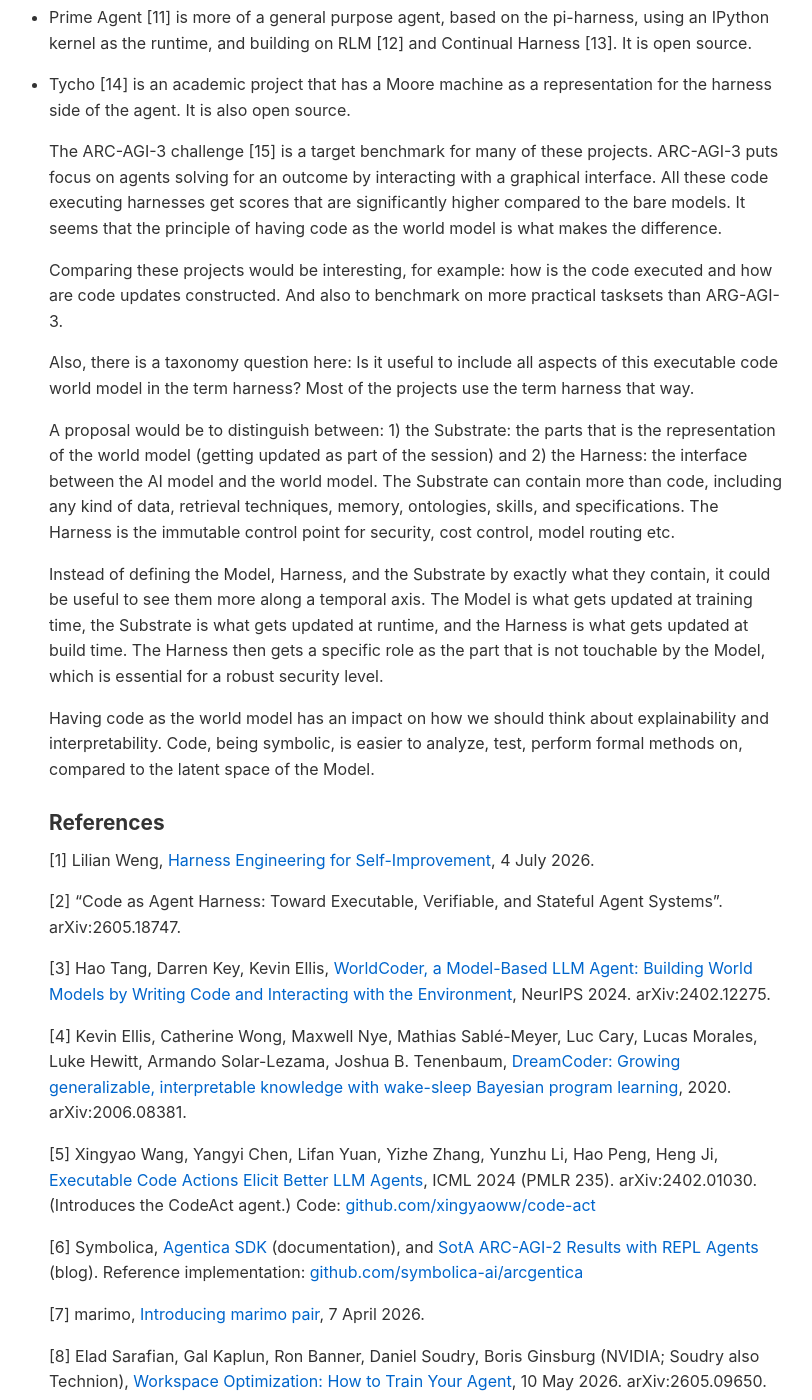
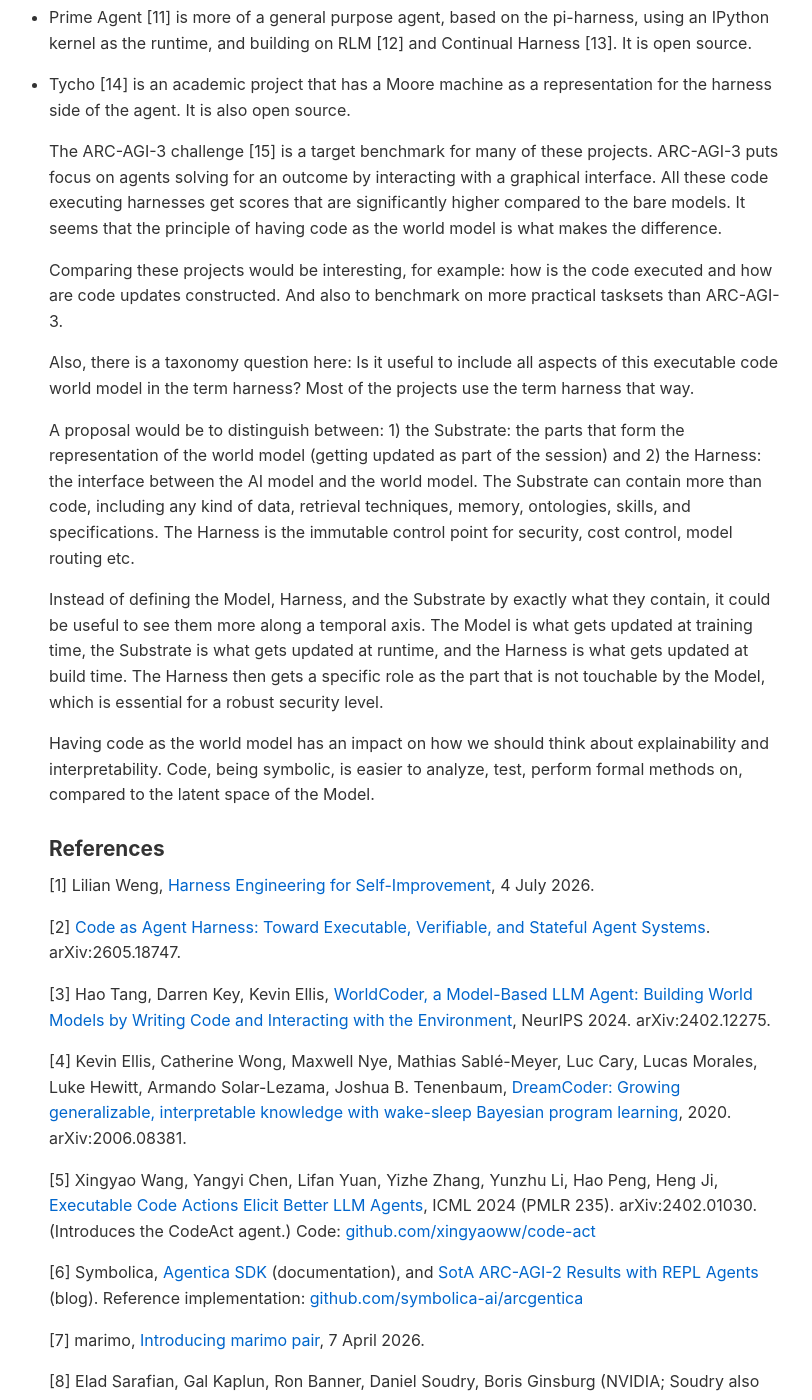
Before and after one commit to kormart/kormart.github.io, a Jekyll site: the page built from _posts/2026-08-22-the-agent-substrate.md, in a window 1280 px wide and 1400 px high, scrolled down 982 px. Shown: the whole window, without its empty margins (223-1035 px from the left). Built offline with Jekyll 4.4.1, drawn with Linux system fonts in a browser that asks for light colours; some of the changed text lies outside the part shown.

Commit message:
Fix typos and link reference [2]
- ingedients -> ingredients
- ARG-AGI-3 -> ARC-AGI-3
- "the parts that is the representation" -> "the parts that form the"
- Reference [2] now links to the arXiv abstract derived from its ID.

Co-Authored-By: Claude <noreply@anthropic.com>
Claude-Session: https://claude.ai/code/session_011CURYrhDxq1KhHHdZxDqm7

```diff
--- a/_posts/2026-08-22-the-agent-substrate.md
+++ b/_posts/2026-08-22-the-agent-substrate.md
@@ -25,11 +25,11 @@ Over the summer weeks of 2026, we have seen several new projects in this "REPL-h
 
 The ARC-AGI-3 challenge [15] is a target benchmark for many of these projects. ARC-AGI-3 puts focus on agents solving for an outcome by interacting with a graphical interface. All these code executing harnesses get scores that are significantly higher compared to the bare models. It seems that the principle of having code as the world model is what makes the difference.
 
-Comparing these projects would be interesting, for example: how is the code executed and how are code updates constructed. And also to benchmark on more practical tasksets than ARG-AGI-3.
+Comparing these projects would be interesting, for example: how is the code executed and how are code updates constructed. And also to benchmark on more practical tasksets than ARC-AGI-3.
 
 Also, there is a taxonomy question here: Is it useful to include all aspects of this executable code world model in the term harness? Most of the projects use the term harness that way.
 
-A proposal would be to distinguish between: 1) the Substrate: the parts that is the representation of the world model (getting updated as part of the session) and 2) the Harness: the interface between the AI model and the world model. The Substrate can contain more than code, including any kind of data, retrieval techniques, memory, ontologies, skills, and specifications. The Harness is the immutable control point for security, cost control, model routing etc.
+A proposal would be to distinguish between: 1) the Substrate: the parts that form the representation of the world model (getting updated as part of the session) and 2) the Harness: the interface between the AI model and the world model. The Substrate can contain more than code, including any kind of data, retrieval techniques, memory, ontologies, skills, and specifications. The Harness is the immutable control point for security, cost control, model routing etc.
 
 Instead of defining the Model, Harness, and the Substrate by exactly what they contain, it could be useful to see them more along a temporal axis. The Model is what gets updated at training time, the Substrate is what gets updated at runtime, and the Harness is what gets updated at build time. The Harness then gets a specific role as the part that is not touchable by the Model, which is essential for a robust security level.
 
@@ -40,7 +40,7 @@ Having code as the world model has an impact on how we should think about explai
 
 [1] Lilian Weng, [Harness Engineering for Self-Improvement](https://lilianweng.github.io/posts/2026-07-04-harness/), 4 July 2026.
 
-[2] "Code as Agent Harness: Toward Executable, Verifiable, and Stateful Agent Systems". arXiv:2605.18747.
+[2] [Code as Agent Harness: Toward Executable, Verifiable, and Stateful Agent Systems](https://arxiv.org/abs/2605.18747). arXiv:2605.18747.
 
 [3] Hao Tang, Darren Key, Kevin Ellis, [WorldCoder, a Model-Based LLM Agent: Building World Models by Writing Code and Interacting with the Environment](https://arxiv.org/abs/2402.12275), NeurIPS 2024. arXiv:2402.12275.
 
```
Also changed, not shown: other parts of _posts/2026-08-22-the-agent-substrate.md (+1 -1 lines).
